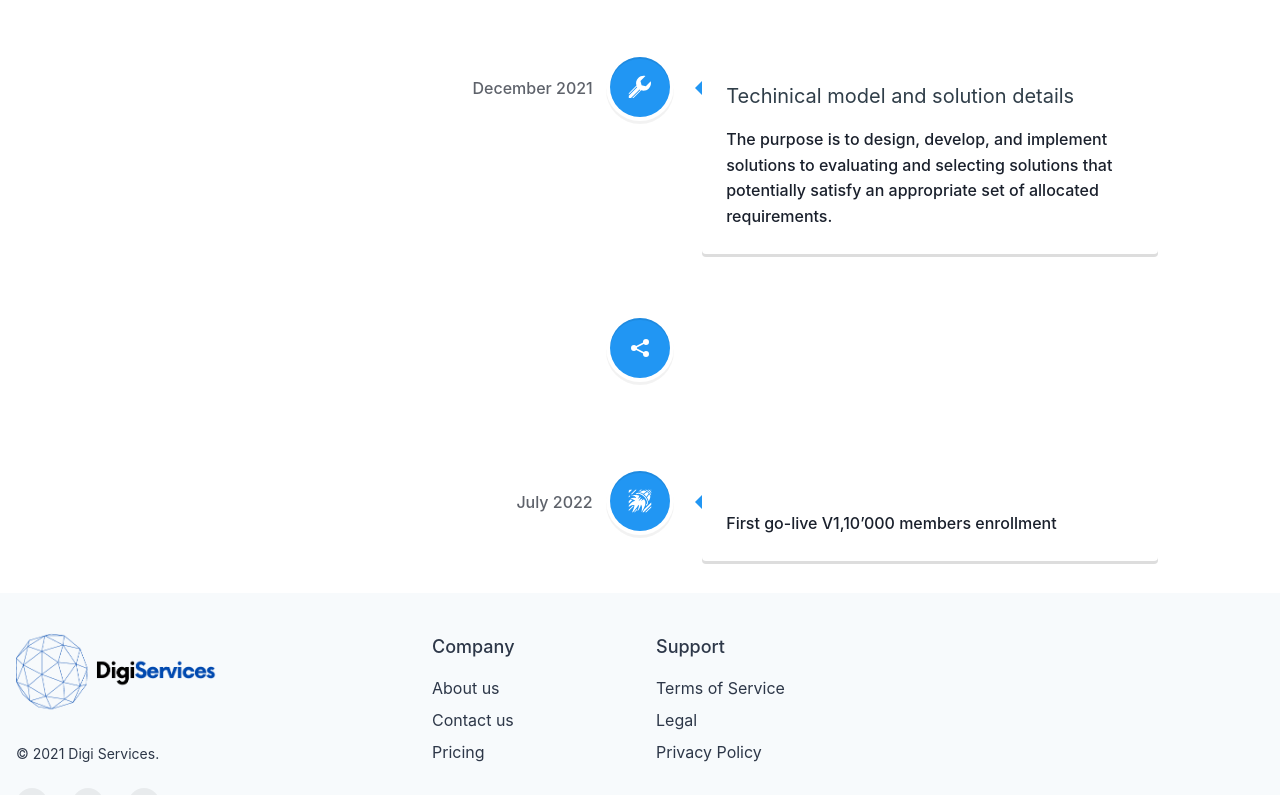
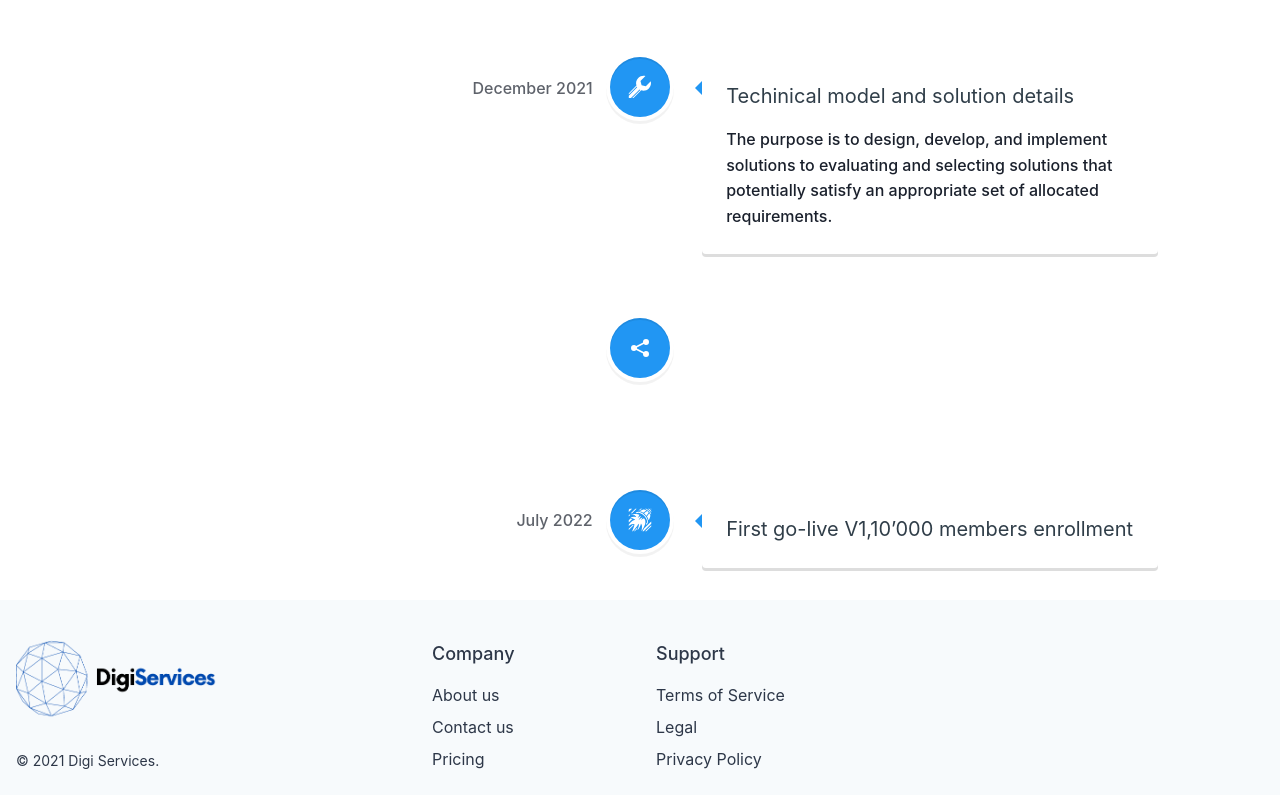
Before and after one commit to athena-labz/athena-frontend, a Next.js app: page / in a window 1280 px wide. Shown: the part 1970-2765 px from the top of the page. Built offline with nearby package versions, Linux system fonts and the light colour scheme.

Commit message:
add timeline styles

```diff
--- a/pages/index.tsx
+++ b/pages/index.tsx
@@ -49,13 +49,16 @@ const Home = ({judges}:Homeprops) => {
 
       <Divider marginTop="2" marginBottom="3"/>
 
+
+        {/*mover isso para um componente*/}
         <VerticalTimeline className={styles.custom_line}>
            <VerticalTimelineElement
-            className="vertical-timeline-element--work"
+            className={styles.custom_item}
             contentArrowStyle={{ borderRight: '7px solid  rgb(33, 150, 243)' }}
             date="September – November 2021"
             iconStyle={{ background: 'rgb(33, 150, 243)', color: '#fff' }}
             icon={<GiSpellBook />}
+
           >
             <h2>
              Overall Proof-of-Concept
@@ -89,9 +92,9 @@ const Home = ({judges}:Homeprops) => {
             iconStyle={{ background: 'rgb(33, 150, 243)', color: '#fff' }}
             icon={<GiShare />}
           >
-            <p>
+            <h2>
               Prototype roll out and marketing partner selection
-            </p>
+            </h2>
           </VerticalTimelineElement>
 
 
@@ -102,9 +105,9 @@ const Home = ({judges}:Homeprops) => {
             iconStyle={{ background: 'rgb(33, 150, 243)', color: '#fff' }}
             icon={<GiRocketThruster />}
           >
-            <p>
+            <h2>
              First go-live V1,10’000 members enrollment
-            </p>
+            </h2>
           </VerticalTimelineElement>
 
 
--- a/styles/Home.module.css
+++ b/styles/Home.module.css
@@ -4,5 +4,10 @@
 }
 
 .custom_line::before {
-  background: #424242;
+  background: #2194f3;
 }
+
+.custom_item{
+ margin-right: 1rem;
+ margin-left: 1rem;
+}
```
